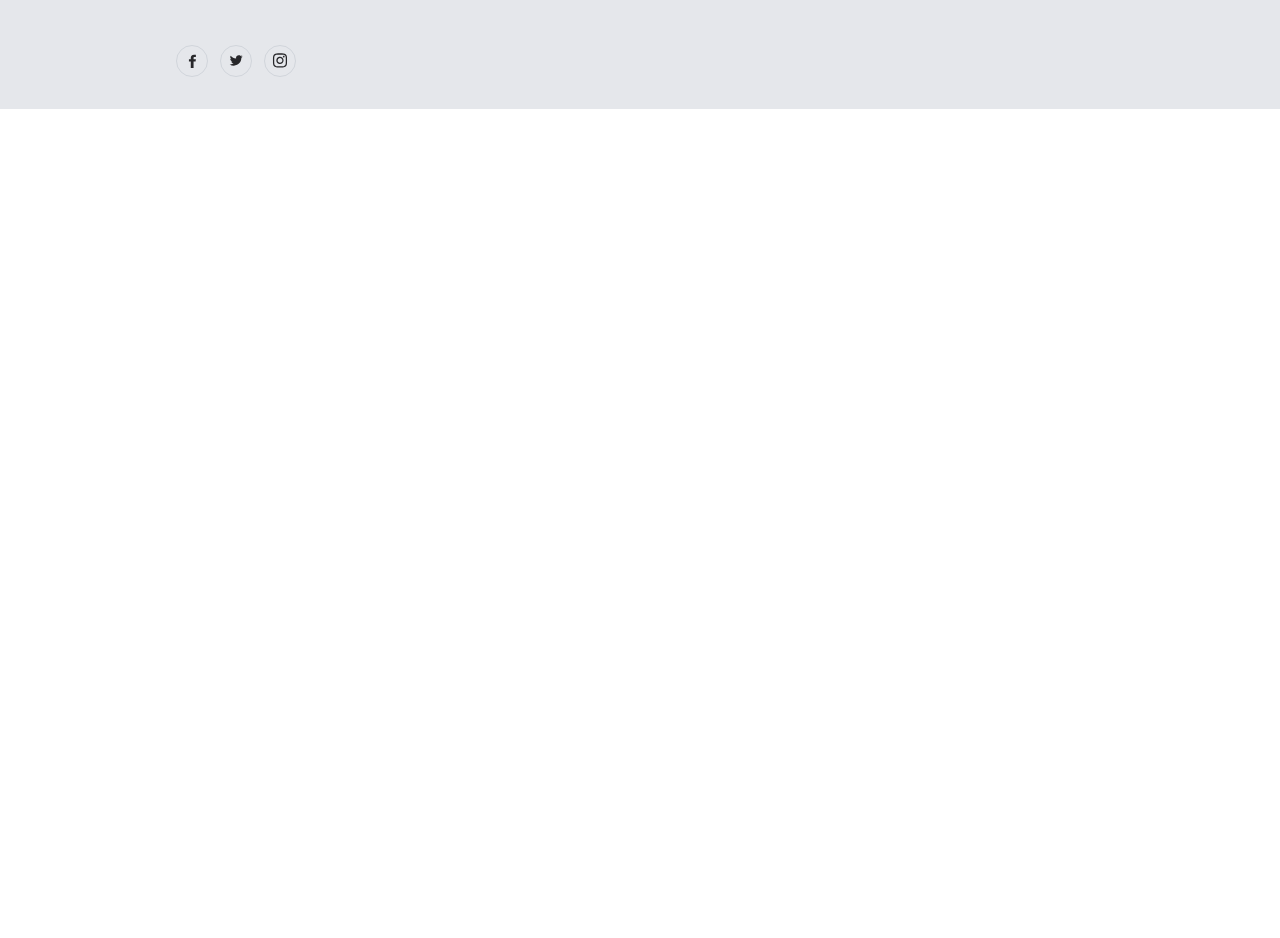
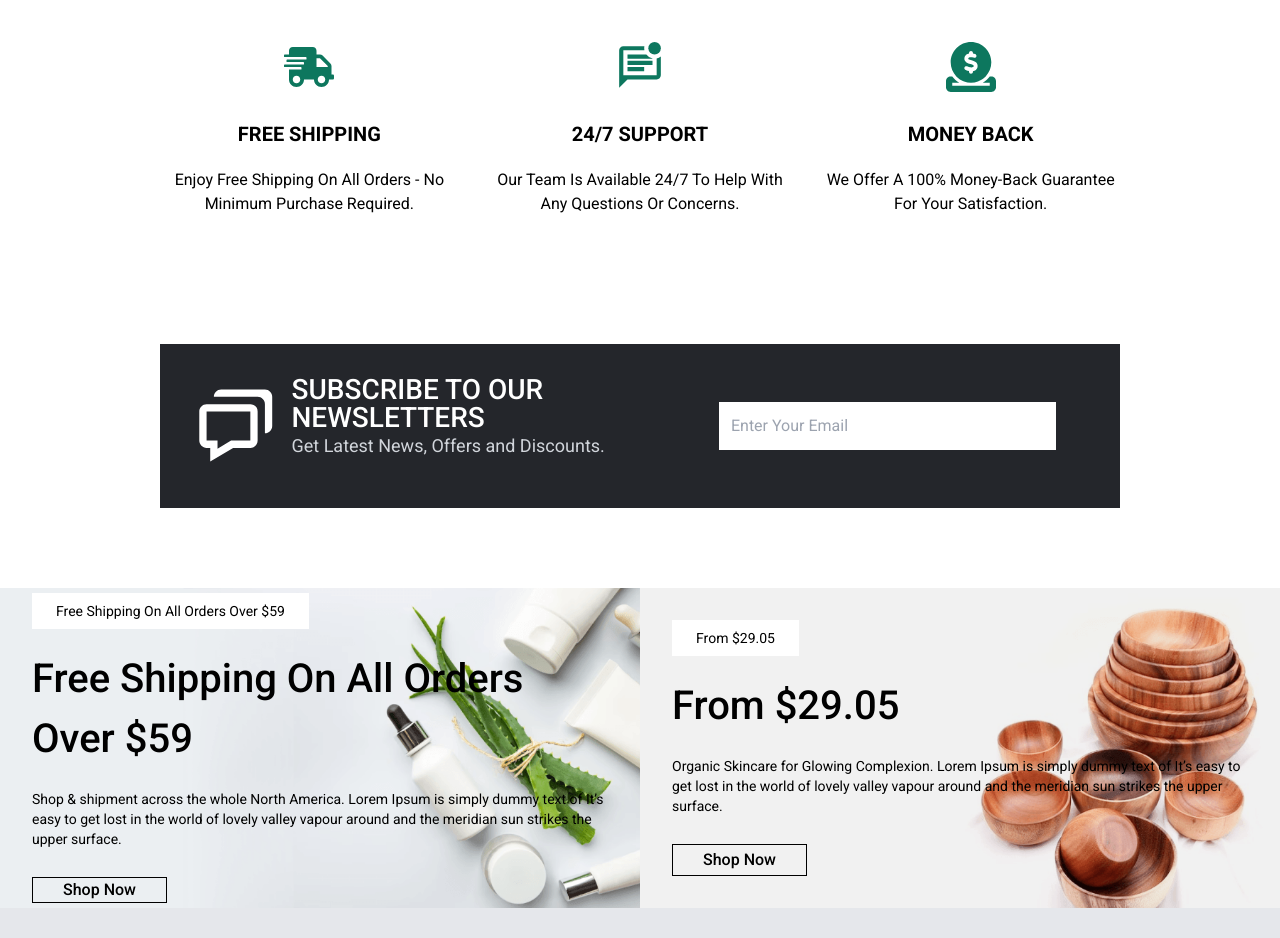
Before and after one commit to Rohhaannn/Mooncart, a React (Vite) app: page / in a window 1280 px wide. Shown: the part 2780-3718 px from the top of the page. Before the commit the page ends 2889 px from the top, so only its background shows below. Built offline with nearby package versions, Linux system fonts and the light colour scheme.

Commit message:
ShippngInfo & Banner Component renedered

```diff
--- a/src/screen/home/Home.jsx
+++ b/src/screen/home/Home.jsx
@@ -1,12 +1,12 @@
-import React from 'react'
-import Hero from '../../components/hero/Hero'
-import Product from '../product/Product'
+import { Banner, Hero, Product, ShippingInfo } from '../../router/index'
 
 const Home = () => {
   return (
     <>
       <Hero/>
       <Product/>
+      <ShippingInfo/>
+      <Banner/>
     </>
   )
 }
--- /dev/null
+++ b/src/screen/product/Banner.jsx
@@ -0,0 +1,69 @@
+import React from 'react'
+import { promotionalInfo } from '../../assets/data/data'
+import { BodyOne, Title } from '../../components/common/CustomComponent'
+
+const Banner = () => {
+  return (
+    <section className='flex flex-col lg:flex-row items-center justify-between pt-20'>
+      {promotionalInfo.map((info) => (
+        <div className='box relative w-full overflow-hidden' key={info.id}>
+          <div className='w-full h-[40vh]'>
+            <img
+              src={info.image}
+              className='w-full h-full object-cover'
+              alt={info.title}
+            />
+          </div>
+          <div className='absolute text-black top-0 left-0 p-3 md:p-8 w-full h-full flex flex-col justify-center items-start'>
+            <span className='bg-white px-6 py-2 text-sm'>{info.title}</span>
+            <Title level={2} className="my-5 text-black">{info.title}</Title>
+            <BodyOne className="text-sm text-black">{info.description}</BodyOne>
+            <button className='secondary-btn mt-3'>Shop Now</button>
+          </div>
+        </div>
+      ))}
+    </section>
+  )
+}
+
+export default Banner
+
+
+
+
+
+// import React from 'react'
+// import { promotionalInfo } from '../../assets/data/data'
+// import { BodyOne, Title } from '../../components/common/CustomComponent'
+
+
+// const Banner = () => {
+//   return (
+//     <>
+//       <section className='flex flex-col lg:flex-row items-center justify-between pt-20'>
+//         {promotionalInfo.map((info)=>(
+//           <>
+//             <div className='box relative w-full' key={info.id}>
+//               <div className='w-full h-[40vh]'>
+//                 <img
+//                   src={info.image}
+//                   className='w-full h-full object-cover'
+//                   alt=''
+//                 />
+//               </div>
+
+//               <div className='absolute top-0 left-0 p-3 md:p-8 lg:w-2/3'>
+//                 <span className='bg-white px-6 py-2 text-sm'> {info.title} </span>
+//                 <Title level={2} className="my-5"> {info.title} </Title>
+//                 <BodyOne className="text-sm"> {info.description} </BodyOne>
+//                 <button className='secondary-btn'> Shop Now </button>
+//               </div>
+//             </div>
+//           </>
+//         ))}
+//       </section>
+//     </>
+//   )
+// }
+
+// export default Banner
--- a/src/screen/product/ShippingInfo.jsx
+++ b/src/screen/product/ShippingInfo.jsx
@@ -1,3 +1,10 @@
+import { FaShippingFast } from 'react-icons/fa';
+import { MdOutlineMarkUnreadChatAlt } from 'react-icons/md';
+import { FaCircleDollarToSlot } from 'react-icons/fa6';
+import { BiChat } from 'react-icons/bi';
+import { BodyOne, Title } from '../../components/common/CustomComponent';
+
+
 const additionalInfo = [
   {
     id: 1,
@@ -18,3 +25,45 @@ const additionalInfo = [
     icon: <FaCircleDollarToSlot size={50} />,
   },
 ];
+
+
+
+
+
+const ShippingInfo = () => {
+  return (
+    <>
+      <section className='container'>
+        <div className='py-32 grid grid-cols-1 sm:grid-cols-2 md:grid-cols-3 gap-8'>
+          {additionalInfo.map((info) => (
+
+            <div key={info.id} className='flex items-center justify-center flex-col text-center gap-3'>
+              <div className='text-primary-green'> {info.icon} </div>
+              <h3 className='text-xl font-bold mt-4'> {info.title} </h3>
+              <p className='mt-2'> {info.description} </p>
+            </div>
+          ))}
+        </div>
+
+        <div className='box bg-primary p-8 flex flex-col lg:flex-row items-center justify-between'>
+          <div className='left flex items-center gap-3'>
+            <BiChat size={100} color='white'/>
+            <div>
+              <Title className="text-white leading-none" level={3}>
+                SUBSCRIBE TO OUR NEWSLETTERS
+              </Title>
+              <BodyOne className="text-gray-300">
+                Get Latest News, Offers and Discounts.
+              </BodyOne>
+            </div>
+          </div>
+          <div className='left w-full p-5 px-8 lg:w-1/2'>
+            <input type="text" className="outline-none w-full p-3" placeholder='Enter Your Email'/>
+          </div>
+        </div>
+      </section>
+    </>
+  )
+}
+
+export default ShippingInfo
```
Also changed, not shown: src/router/index.js (+6 -1 lines).
